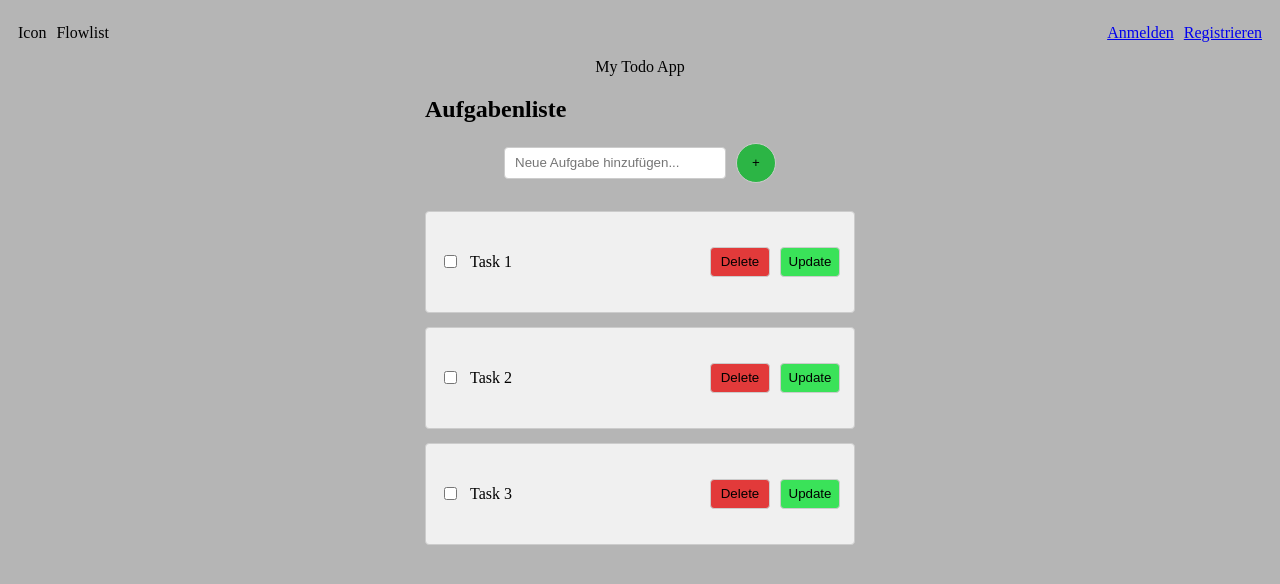
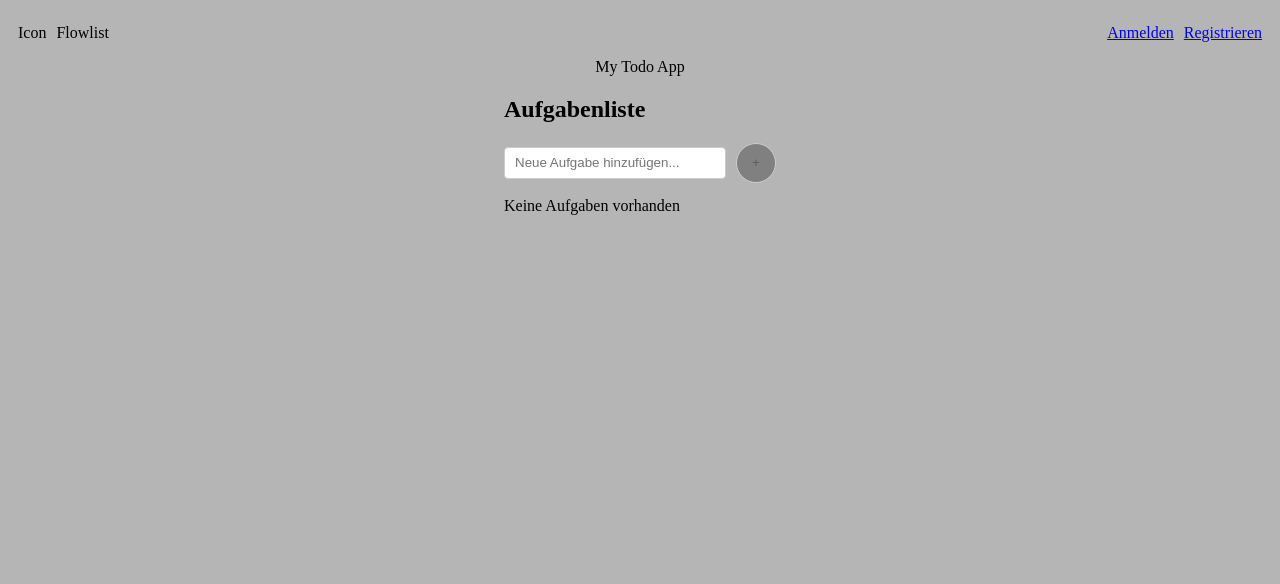
Before and after one commit to jakobsiebenhuetter/React---Todo-App, a React (Vite) app: page / in a window 1280 px wide. Shown: the top 584 px of the page. Built offline with nearby package versions, Linux system fonts and the light colour scheme.

Commit message:
add: saving in localstorage

```diff
--- a/src/App.tsx
+++ b/src/App.tsx
@@ -1,11 +1,23 @@
 import Header from "./components/Header.tsx";
 import TaskList from "./components/TaskList.tsx";
+
+// const items = [
+//   { id: Math.random(), text: 'Task 1', completed: false, createdat: new Date(), updating: false},
+//   { id: Math.random(), text: 'Task 2', completed: false, createdat: new Date() , updating: false},
+//   { id: Math.random(), text: 'Task 3', completed: false, createdat: new Date() , updating: false},
+// ];
+
+const tasks = localStorage.getItem('tasks');
+let parsedTasks = [];
+if(tasks) {
+  parsedTasks = JSON.parse(tasks);
+}
 
 export default function App() {
   return (
     <>
       <Header />
-      <TaskList />
+      <TaskList tasks={parsedTasks}/>
     </>
   );
 }
--- a/src/components/TaskList.tsx
+++ b/src/components/TaskList.tsx
@@ -5,15 +5,11 @@ import './TaskList.css';
 import Task from './Task.tsx';
 
 const title = 'My Todo App';
-const items = [
-  { id: Math.random(), text: 'Task 1', completed: false, createdat: new Date(), updating: false},
-  { id: Math.random(), text: 'Task 2', completed: false, createdat: new Date() , updating: false},
-  { id: Math.random(), text: 'Task 3', completed: false, createdat: new Date() , updating: false},
-];
+
 
 // Mit richtigen ids arbeiten
-export default function TaskList() {
-    const [taskItems, setTaskItems] = useState(items);
+export default function TaskList({tasks}) {
+    const [taskItems, setTaskItems] = useState(tasks);
     const [value, setValue] = useState('');
 
     function setTask(event) {
@@ -32,7 +28,13 @@ export default function TaskList() {
             updating: false
         }
 
-        setTaskItems((prevTaskItems) => [...prevTaskItems, newTask]);
+        setTaskItems((prevTaskItems) => {
+            const allTasks = [...prevTaskItems, newTask];
+            const stringTasks = JSON.stringify(allTasks);
+            localStorage.setItem('tasks', stringTasks);
+            return [...allTasks];
+        });
+
         setValue('');
     }
 
@@ -44,33 +46,46 @@ export default function TaskList() {
 
     function deleteTask(taskId: number) {
         setTaskItems((prevTaskItems) => {
-            return prevTaskItems.filter((task) => task.id !== taskId);
+            const allTasks = prevTaskItems.filter((task) => task.id !== taskId)
+            const stringTasks = JSON.stringify(allTasks);
+            localStorage.setItem('tasks', stringTasks);
+            return allTasks;
         });
     }
 
     function updateTask(taskId: number) {
         setTaskItems((prevTaskItems) => {
-            return prevTaskItems.map((task) => {
+            const allTasks = prevTaskItems.map((task) => {
                 return task.id === taskId ? {...task, updating: true} : task;
             });
+            const stringTasks = JSON.stringify(allTasks);
+            localStorage.setItem('tasks', stringTasks);
+            return allTasks;
         });
     }
 
     function updateTaskText(taskId: number, newText: string) {
         setTaskItems((prevTaskItems) => {
-            return prevTaskItems.map((item) => {
+            const allTasks = prevTaskItems.map((item) => {
                 return item.id === taskId ? {...item, text: newText, updating: false} : item;
             });
+            const stringTasks = JSON.stringify(allTasks);
+            localStorage.setItem('tasks', stringTasks);
+            return allTasks;
         });
     }
 
     function completeTask(taskId: number) {
         setTaskItems((prevTaskItems) => {
-            return prevTaskItems.map((task) => {
+            const allTasks =  prevTaskItems.map((task) => {
                 return task.id === taskId ? {...task, completed: !task.completed} : task;
             })
+            const stringTasks = JSON.stringify([...allTasks]);
+            localStorage.setItem('tasks', stringTasks);
+            return allTasks;
         })
     }
+
 
     return(
         <div id="task-list">
@@ -81,10 +96,11 @@ export default function TaskList() {
                 <h2>Aufgabenliste</h2>
             <div id="add-task">
                 <input type="text" placeholder="Neue Aufgabe hinzufügen..." value={value} onChange={setTask} onKeyDown={handleKeyDown}/>
-                <button onClick={addTask}>+</button>
+                <button onClick={addTask} disabled={value === ''} style={{backgroundColor : value === '' ? "grey" : "green"}}>+</button>
             </div>
                 <ul>
-                    {taskItems.map((item) =>
+                    {taskItems.length > 0 ?
+                    taskItems.map((item) =>
                      <Task
                      key={item.id}
                      haveId={item.id}
@@ -97,7 +113,7 @@ export default function TaskList() {
                      completeTask={() => completeTask(item.id)}
                      >{item.text}
                     </Task>)
-                    }
+                    : <li>Keine Aufgaben vorhanden</li>}
                 </ul>
             </div>
         </div>
```
